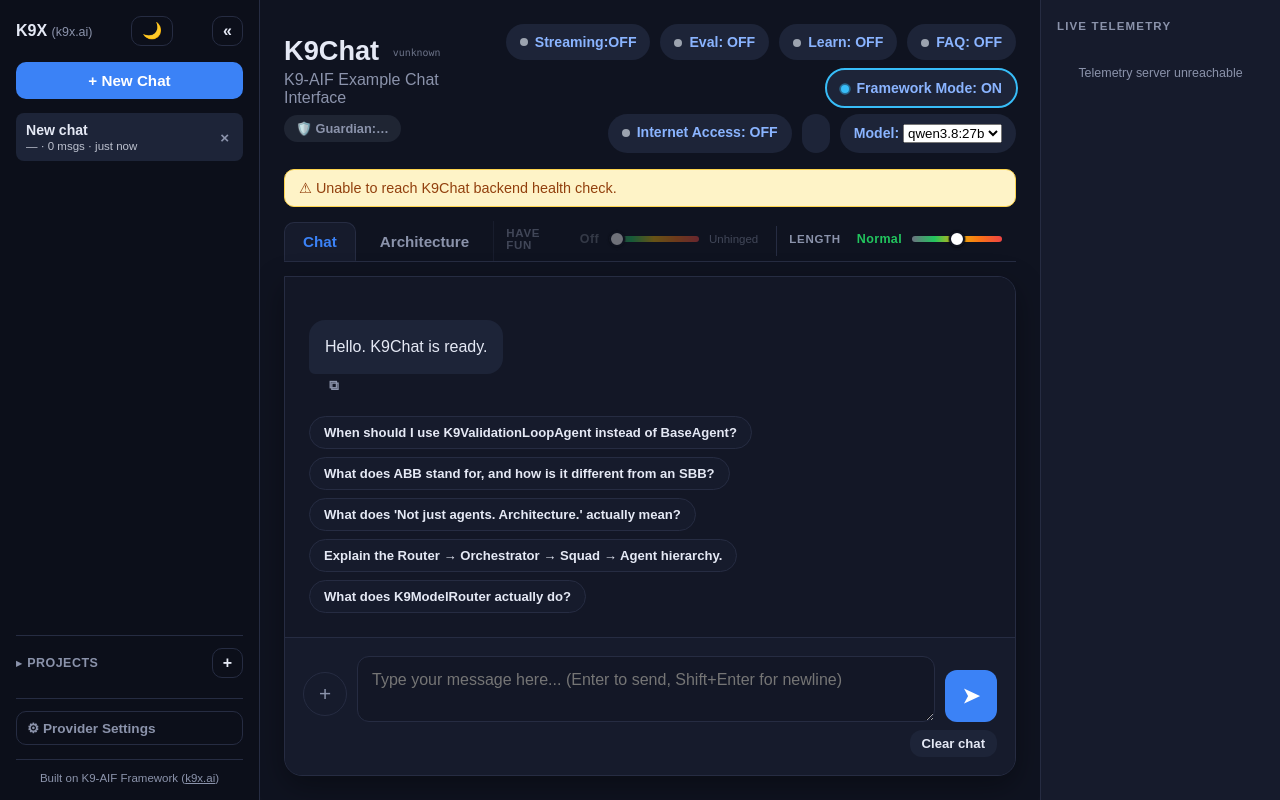
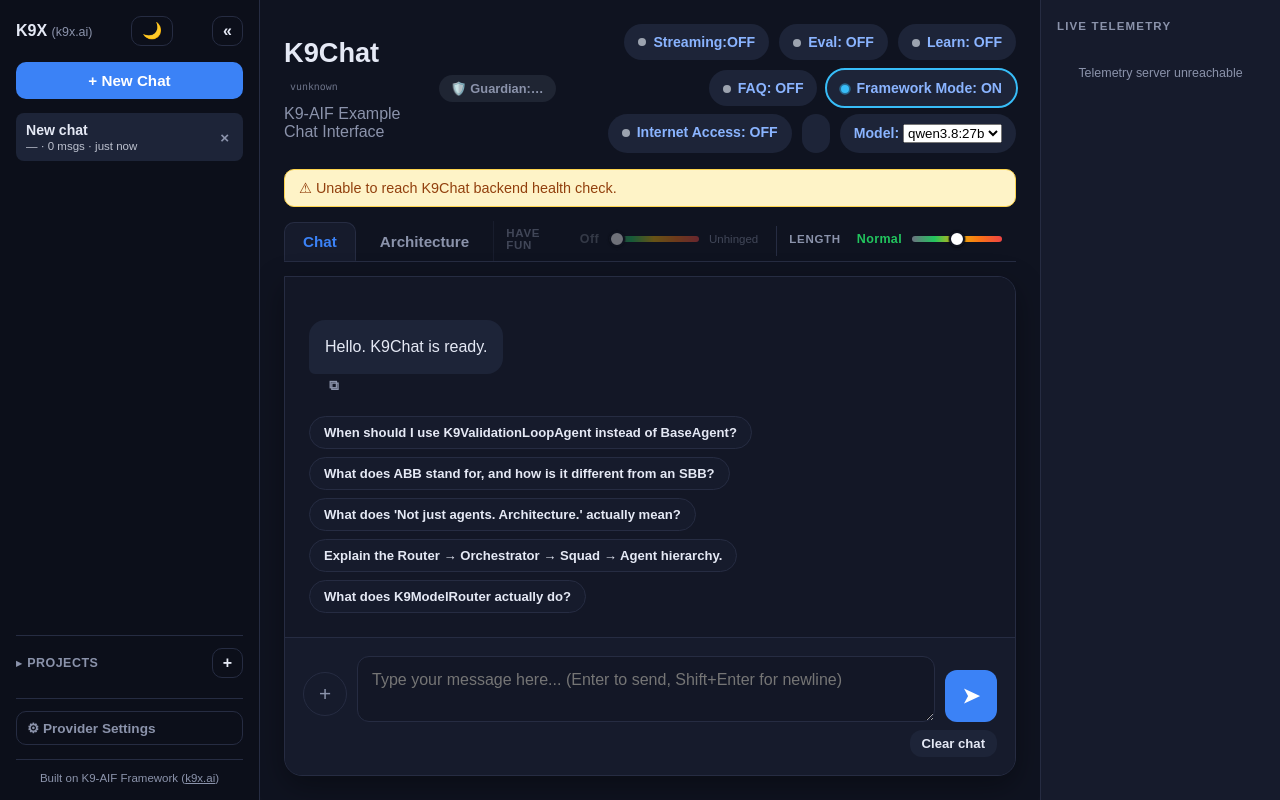
Before and after one commit to k9aif/examples, a FastAPI app: page / in a window 1280 px wide. Run offline with FastAPI, Linux system fonts and the light colour scheme; the visitor is signed in with stand-in values (Sample User, id 1); data that the repository does not hold is empty.

Commit message:
k9chat: move Guardian badge to center between title and Streaming
Was sitting below the subtitle in the left column; moved to be a
sibling of both the title block and badge-group in .topbar's flex row
(justify-content: space-between already there), so it naturally centers
between them instead of needing separate positioning. Verified with a
real screenshot.

Co-Authored-By: Claude Sonnet 5 <noreply@anthropic.com>

```diff
--- a/k9chat/static/style.css
+++ b/k9chat/static/style.css
@@ -605,7 +605,7 @@ body {
 .badge-guardian {
   display: inline-flex;
   align-items: center;
-  margin-top: 8px;
+  flex-shrink: 0;
   font-size: 0.8rem;
   padding: 6px 12px;
   cursor: default;
--- a/k9chat/templates/index.html
+++ b/k9chat/templates/index.html
@@ -73,9 +73,9 @@
         <div>
           <h1>K9Chat <span class="version-tag" title="Deployed commit -- compare against github.com/k9aif/examples' latest to check freshness">v{{ version }}</span></h1>
           <p class="subtitle">K9-AIF Example Chat Interface</p>
-          <div class="badge badge-guardian" id="badge-guardian-wrap" title="Read-only -- driven by K9CHAT_GUARDIAN_ENABLED (.env). Screens every message before it reaches the model; not a click-to-toggle, a safety gate isn't something a visitor should switch off.">
-            🛡️ Guardian: <span id="badge-guardian">…</span>
-          </div>
+        </div>
+        <div class="badge badge-guardian" id="badge-guardian-wrap" title="Read-only -- driven by K9CHAT_GUARDIAN_ENABLED (.env). Screens every message before it reaches the model; not a click-to-toggle, a safety gate isn't something a visitor should switch off.">
+          🛡️ Guardian: <span id="badge-guardian">…</span>
         </div>
         <div class="badge-group">
           <div class="badge-row">
```
